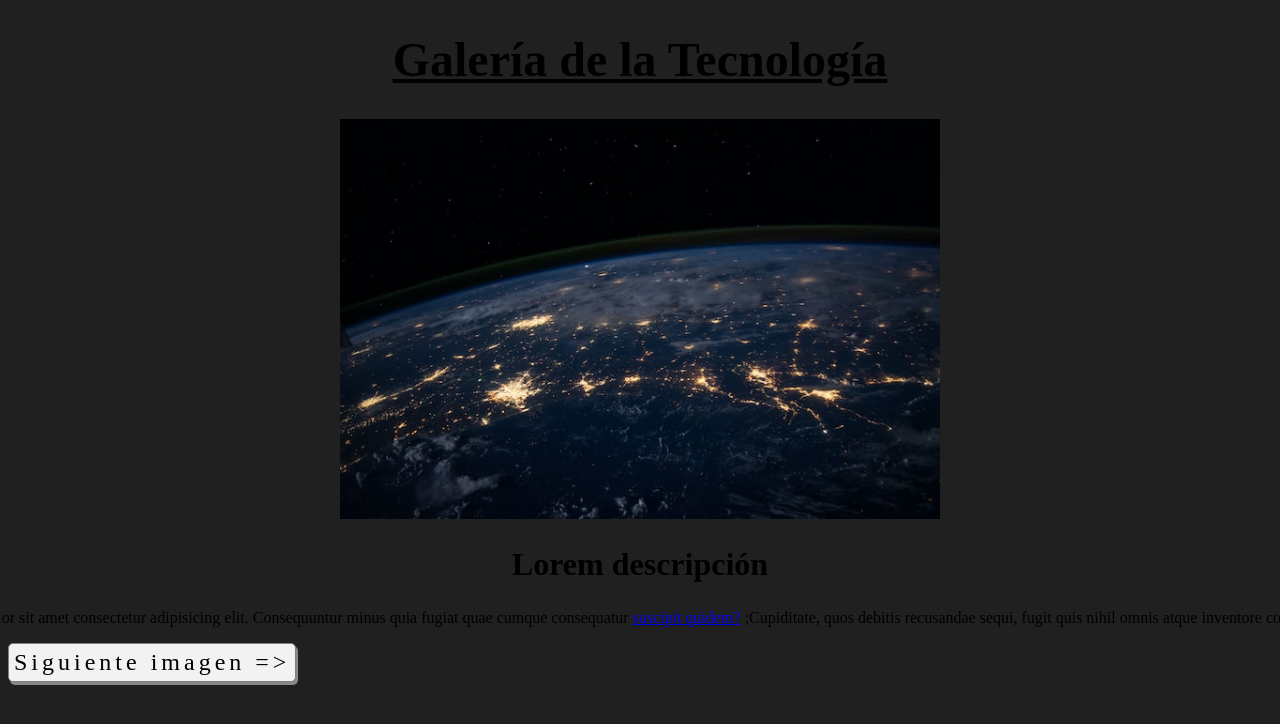
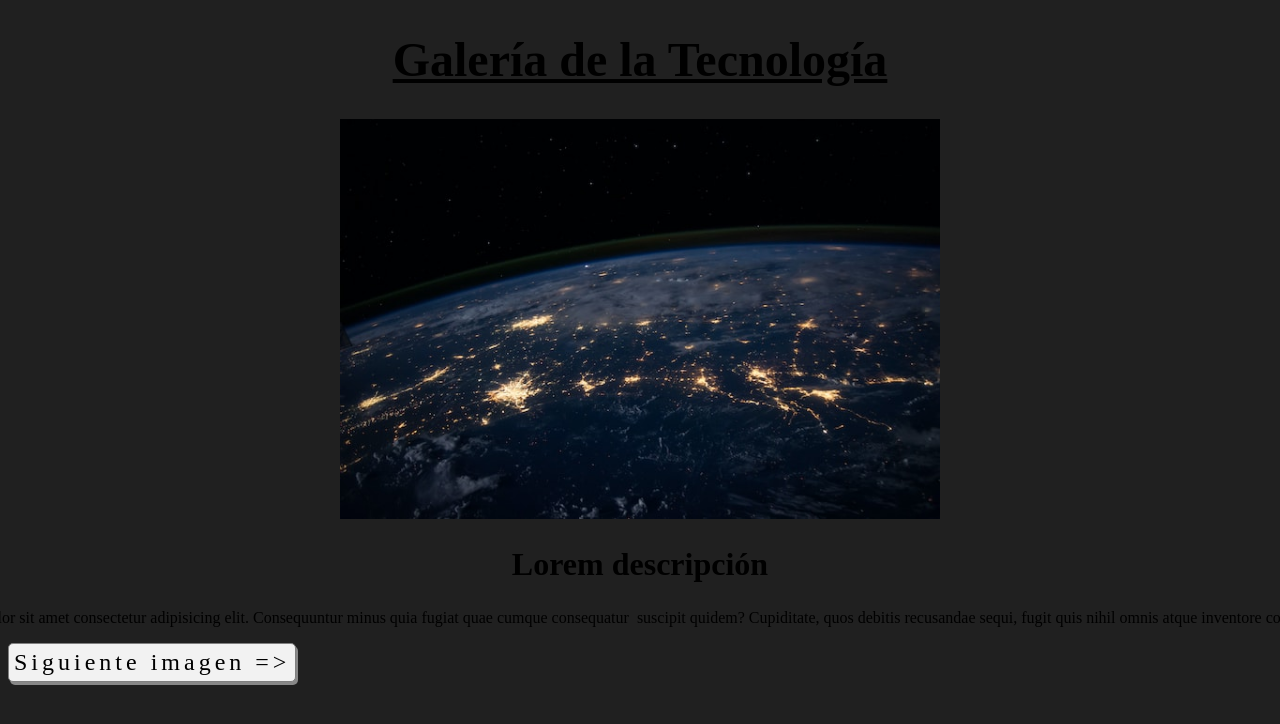
Before and after one commit to rodrigodelvalle/galeriatec, a plain HTML site: page page1.html in a window 1280 px wide. Shown: the top 724 px of the page. Drawn offline with Linux system fonts and the light colour scheme.

Commit message:
Link pasado a texto

```diff
--- a/page1.html
+++ b/page1.html
@@ -13,7 +13,7 @@
     <img src="img1.jpg" alt="Imagen de la NASA" class="image"/>
     <h2>Lorem descripción</h2>
     <p>Lorem ipsum, dolor sit amet consectetur adipisicing elit. Consequuntur minus quia fugiat quae cumque consequatur&nbsp;
-        <a href="page2.html">suscipit quidem?</a> &nbsp;;Cupiditate, quos debitis recusandae sequi, fugit quis nihil omnis atque inventore consequatur
+        suscipit quidem? Cupiditate, quos debitis recusandae sequi, fugit quis nihil omnis atque inventore consequatur
         soluta?</p>
     <a href="page2.html" title="Imagen siguiente" class="link-button">Siguiente imagen =&gt;</a>
 </body>
```
